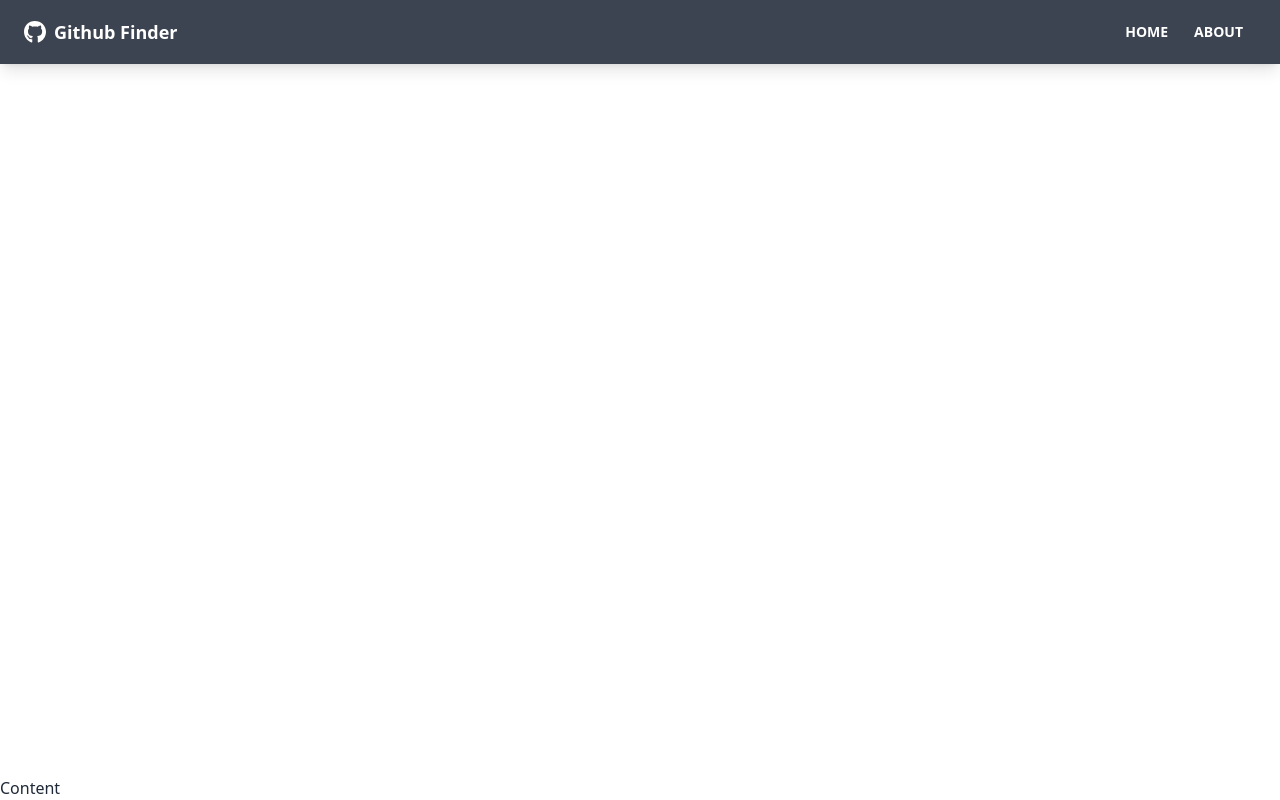
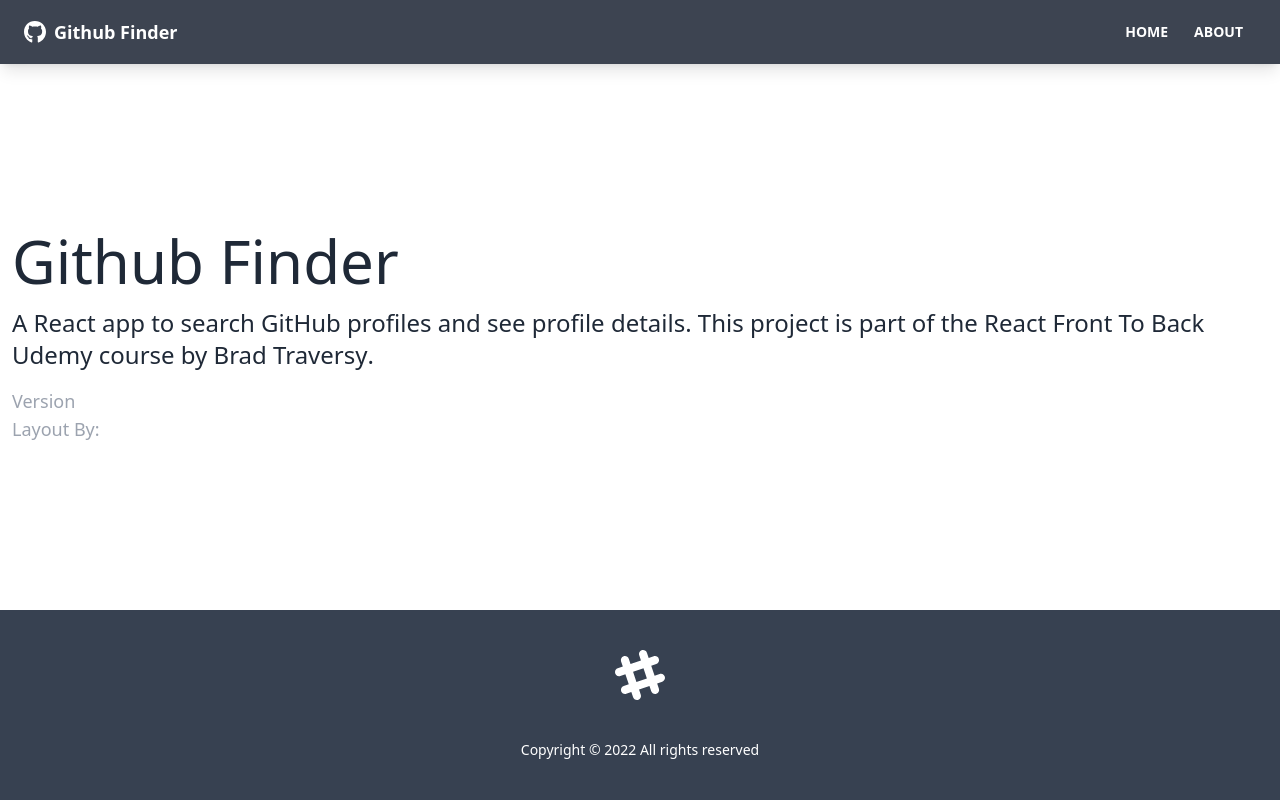
Before and after one commit to abdoolkadir/github-finder, a React (Create React App) app: page /about in a window 1280 px wide. Built offline with nearby package versions, Linux system fonts and the light colour scheme; the HTML template or start-up script is replaced by a standard one.

Commit message:
Footer, pages, and routes

```diff
--- a/src/App.js
+++ b/src/App.js
@@ -1,5 +1,9 @@
-import { BrowserRouter as Router, Route } from 'react-router-dom';
+import { BrowserRouter as Router, Route, Routes } from 'react-router-dom';
+import Footer from './components/layout/Footer';
 import Navbar from './components/layout/Navbar';
+import Home from './pages/Home';
+import About from './pages/About';
+import NotFound from './pages/NotFound';
 
 function App() {
   return (
@@ -7,7 +11,15 @@
       <div className="flex flex-col justify-between h-screen">
         <Navbar />
 
-        <main>Content</main>
+        <main className="container mx-auto px-3 pb-12">
+          <Routes>
+            <Route path="/" element={<Home />}></Route>
+            <Route path="/about" element={<About />}></Route>
+            <Route path="/*" element={<NotFound />}></Route>
+          </Routes>
+        </main>
+
+        <Footer />
       </div>
     </Router>
   );
--- /dev/null
+++ b/src/components/layout/Footer.jsx
@@ -0,0 +1,20 @@
+function Footer() {
+  const footerYear = new Date().getFullYear();
+  return (
+    <footer className="footer p-10 bg-gray-700 text-primary-content footer-center">
+      <svg
+        width="50"
+        height="50"
+        viewBox="0 0 24 24"
+        xmlns="http://www.w3.org/2000/svg"
+        fillRule="evenodd"
+        clipRule="evenodd"
+        className="inline-block fill-current"
+      >
+        <path d="M22.672 15.226l-2.432.811.841 2.515c.33 1.019-.209 2.127-1.23 2.456-1.15.325-2.148-.321-2.463-1.226l-.84-2.518-5.013 1.677.84 2.517c.391 1.203-.434 2.542-1.831 2.542-.88 0-1.601-.564-1.86-1.314l-.842-2.516-2.431.809c-1.135.328-2.145-.317-2.463-1.229-.329-1.018.211-2.127 1.231-2.456l2.432-.809-1.621-4.823-2.432.808c-1.355.384-2.558-.59-2.558-1.839 0-.817.509-1.582 1.327-1.846l2.433-.809-.842-2.515c-.33-1.02.211-2.129 1.232-2.458 1.02-.329 2.13.209 2.461 1.229l.842 2.515 5.011-1.677-.839-2.517c-.403-1.238.484-2.553 1.843-2.553.819 0 1.585.509 1.85 1.326l.841 2.517 2.431-.81c1.02-.33 2.131.211 2.461 1.229.332 1.018-.21 2.126-1.23 2.456l-2.433.809 1.622 4.823 2.433-.809c1.242-.401 2.557.484 2.557 1.838 0 .819-.51 1.583-1.328 1.847m-8.992-6.428l-5.01 1.675 1.619 4.828 5.011-1.674-1.62-4.829z"></path>
+      </svg>
+      <p>Copyright &copy; {footerYear} All rights reserved</p>
+    </footer>
+  );
+}
+export default Footer;
--- /dev/null
+++ b/src/pages/About.jsx
@@ -0,0 +1,30 @@
+function About() {
+  return (
+    <div>
+      <h1 className="text-6xl mb-4">Github Finder</h1>
+      <p className="mb-4 text-2xl font-light">
+        A React app to search GitHub profiles and see profile details. This
+        project is part of the
+        <a href="https://www.udemy.com/course/modern-react-front-to-back/">
+          {' '}
+          React Front To Back
+        </a>{' '}
+        Udemy course by
+        <strong>
+          <a href="https://traversymedia.com"> Brad Traversy</a>
+        </strong>
+        .
+      </p>
+      <p className="text-lg text-gray-400">
+        Version <span className="text-white">1.0.0</span>
+      </p>
+      <p className="text-lg text-gray-400">
+        Layout By:
+        <a className="text-white" href="https://twitter.com/hassibmoddasser">
+          Hassib Moddasser
+        </a>
+      </p>
+    </div>
+  );
+}
+export default About;
--- /dev/null
+++ b/src/pages/Home.jsx
@@ -0,0 +1,8 @@
+function Home() {
+  return (
+    <div>
+      <h1 className="text-6xl">Welcome</h1>
+    </div>
+  );
+}
+export default Home;
--- /dev/null
+++ b/src/pages/NotFound.jsx
@@ -0,0 +1,20 @@
+import { FaHome } from 'react-icons/fa';
+import { Link } from 'react-router-dom';
+
+function NotFound() {
+  return (
+    <div className="hero">
+      <div className="text-center hero-content">
+        <div className="max-w-lg">
+          <h1 className="text-8xl font-bold mb-8">Ooops!</h1>
+          <p className="text-5xl mb-8">404 - Page not found!</p>
+          <Link to="/" className="btn btn-primary btn-lg">
+            <FaHome className="mr-2" />
+            Back To Home
+          </Link>
+        </div>
+      </div>
+    </div>
+  );
+}
+export default NotFound;
```
